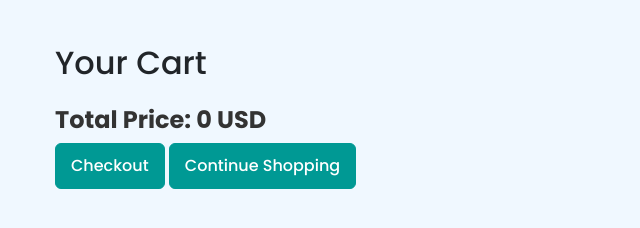
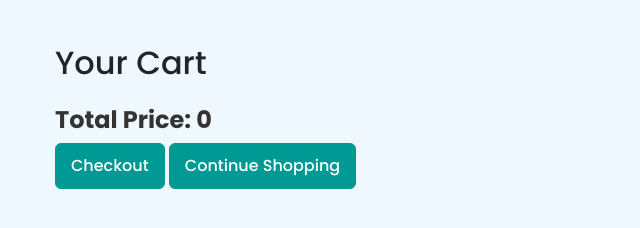
Before and after one commit to Giorgiqutashvili/ProjectWebsite-2, a plain HTML site: page cart.html in a window 1280 px wide. Shown: the full height of the page, 0-640 px from the left. Drawn offline with nearby package versions, Linux system fonts and the light colour scheme; no server answers.

Commit message:
ProjectWebsite-Final3

```diff
--- a/cart.html
+++ b/cart.html
@@ -21,7 +21,7 @@
       <h2>Your Cart</h2>
       <div id="cart-items" class="row"></div>
       <div class="mt-3">
-        <h4>Total Price: <span id="total-price">0</span> USD</h4>
+        <h4>Total Price: <span id="total-price">0</span></h4>
         <button class="btn btn-success" onclick="checkout()">Checkout</button>
         <a href="products.html" class="btn btn-secondary">Continue Shopping</a>
       </div>
```
